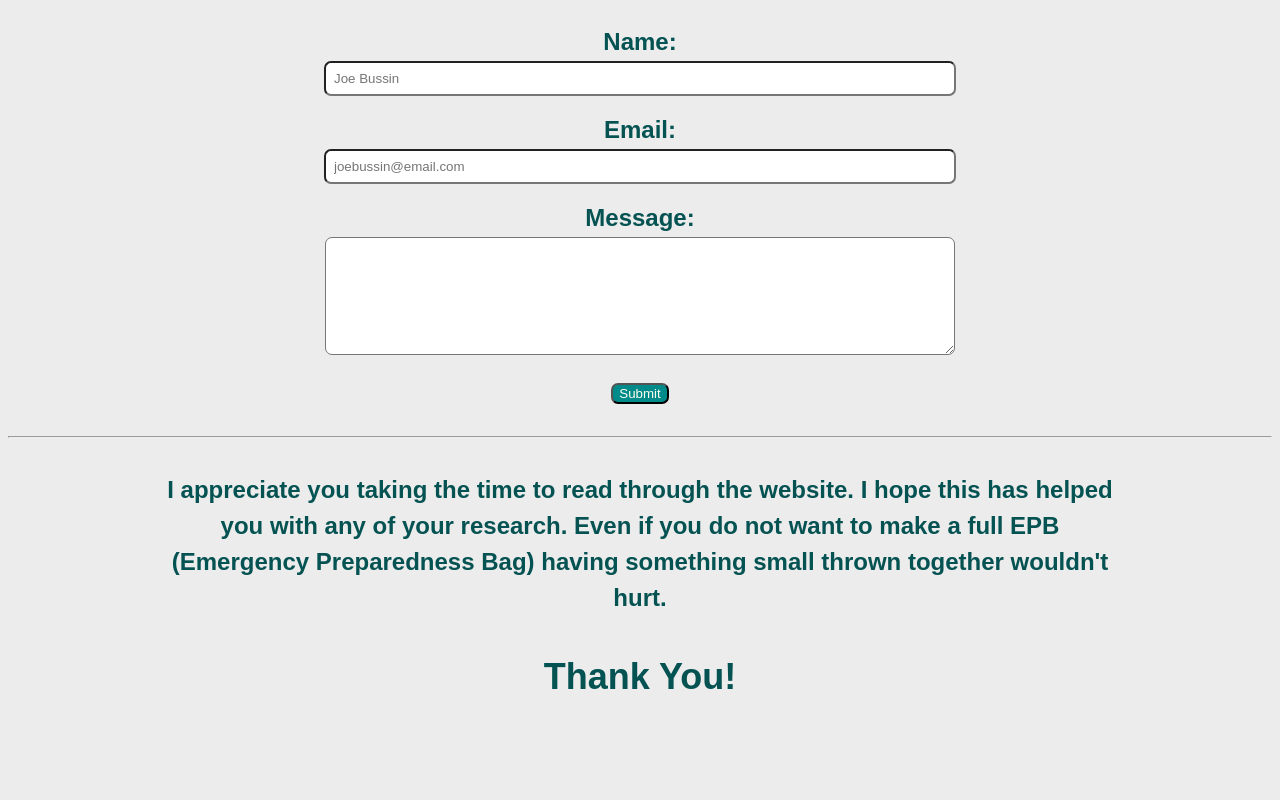
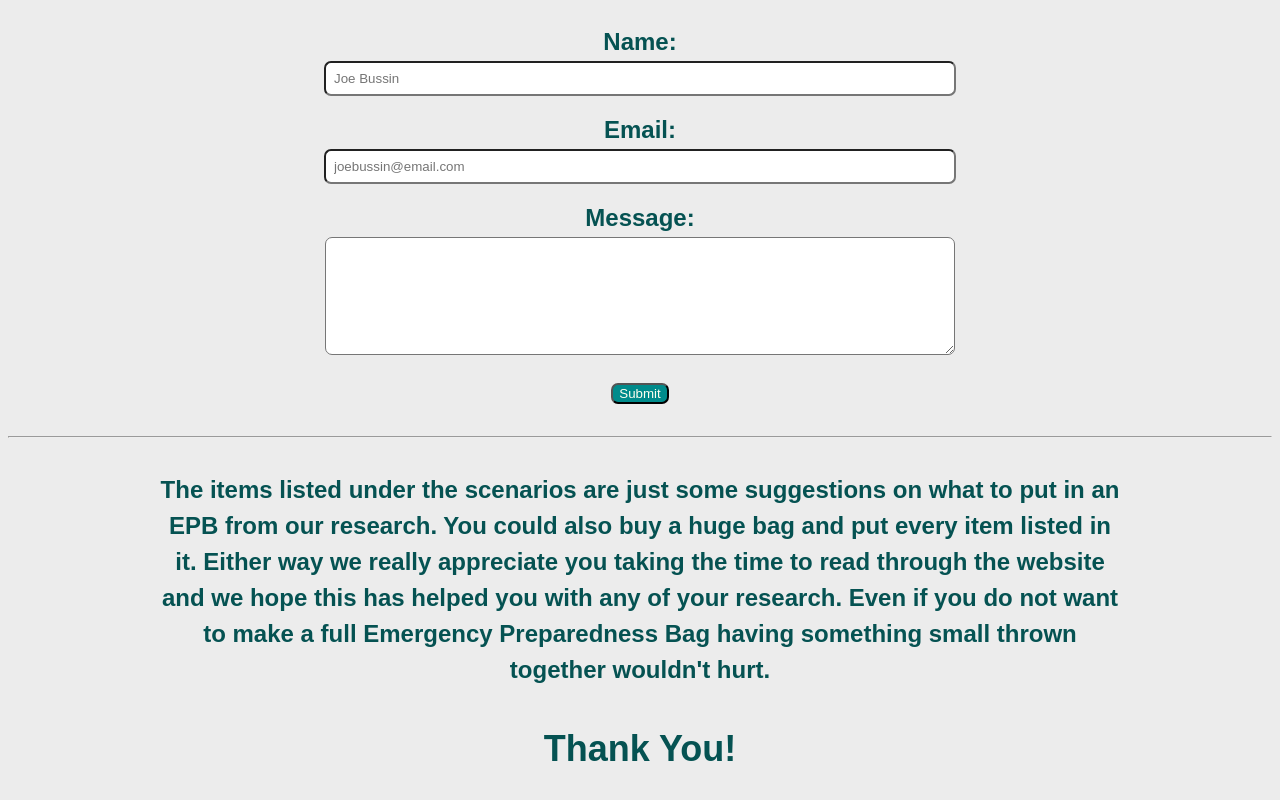
Before and after one commit to TDrake38/TDrake38.github.io, a plain HTML site: page pages/contact_us.html in a window 1280 px wide. Shown: the part 202-1002 px from the top of the page. Before the commit the page ends 930 px from the top, so only its background shows below. Drawn offline with nearby package versions, Linux system fonts and the light colour scheme.

Commit message:
Added a mini disclaimer on contact us page.

```diff
--- a/pages/contact_us.html
+++ b/pages/contact_us.html
@@ -40,7 +40,7 @@
     </form>
 
     <hr>
-    <p>I appreciate you taking the time to read through the website. I hope this has helped you with any of your research. Even if you do not want to make a full EPB (Emergency Preparedness Bag) having something small thrown together wouldn't hurt.</p>
+    <p>The items listed under the scenarios are just some suggestions on what to put in an EPB from our research. You could also buy a huge bag and put every item listed in it. Either way we really appreciate you taking the time to read through the website and we hope this has helped you with any of your research. Even if you do not want to make a full Emergency Preparedness Bag having something small thrown together wouldn't hurt. </p>
     <h2>Thank You!</h2>
 
 </body>
```
Also changed, not shown: pages/emergencies.html (+1 -1 lines).
